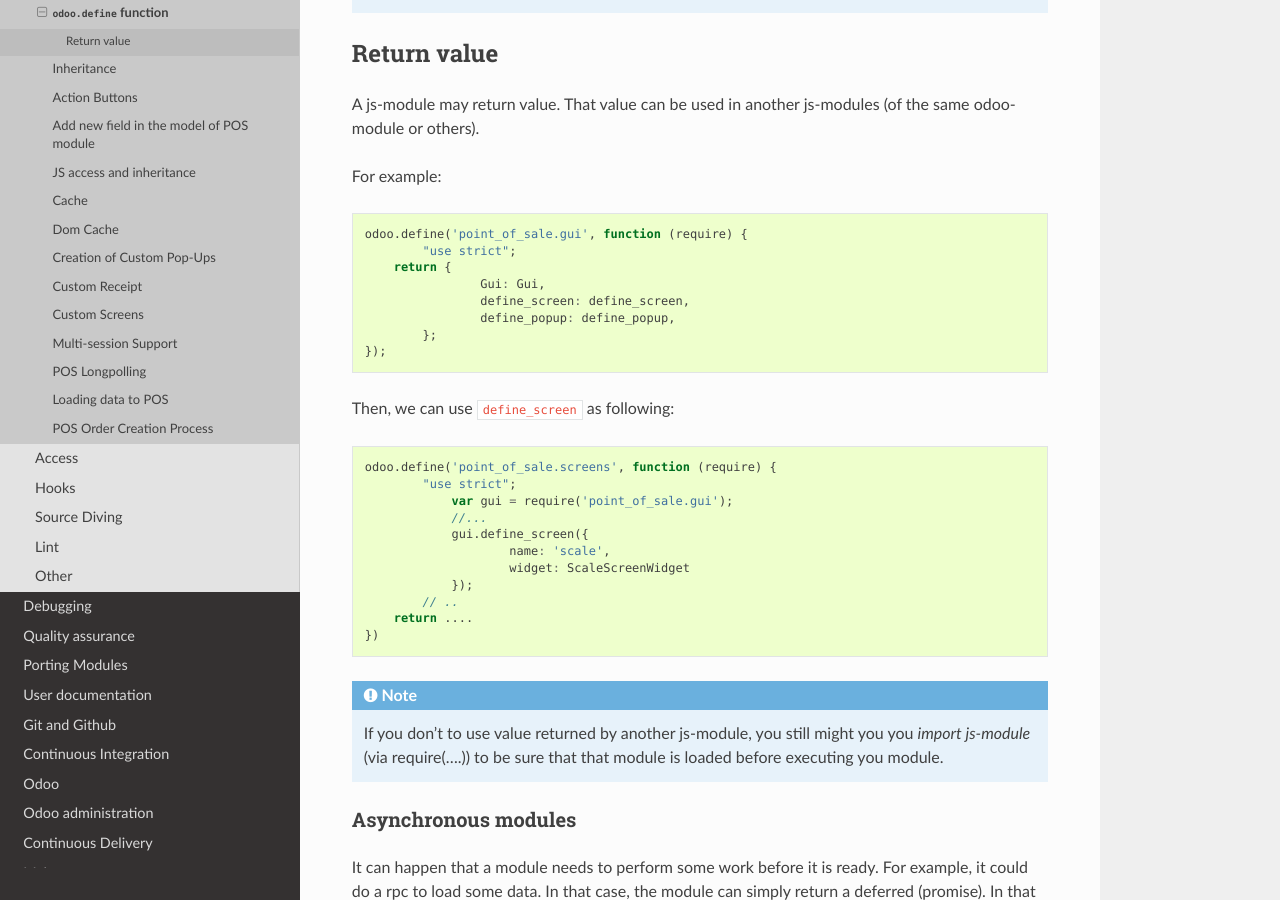
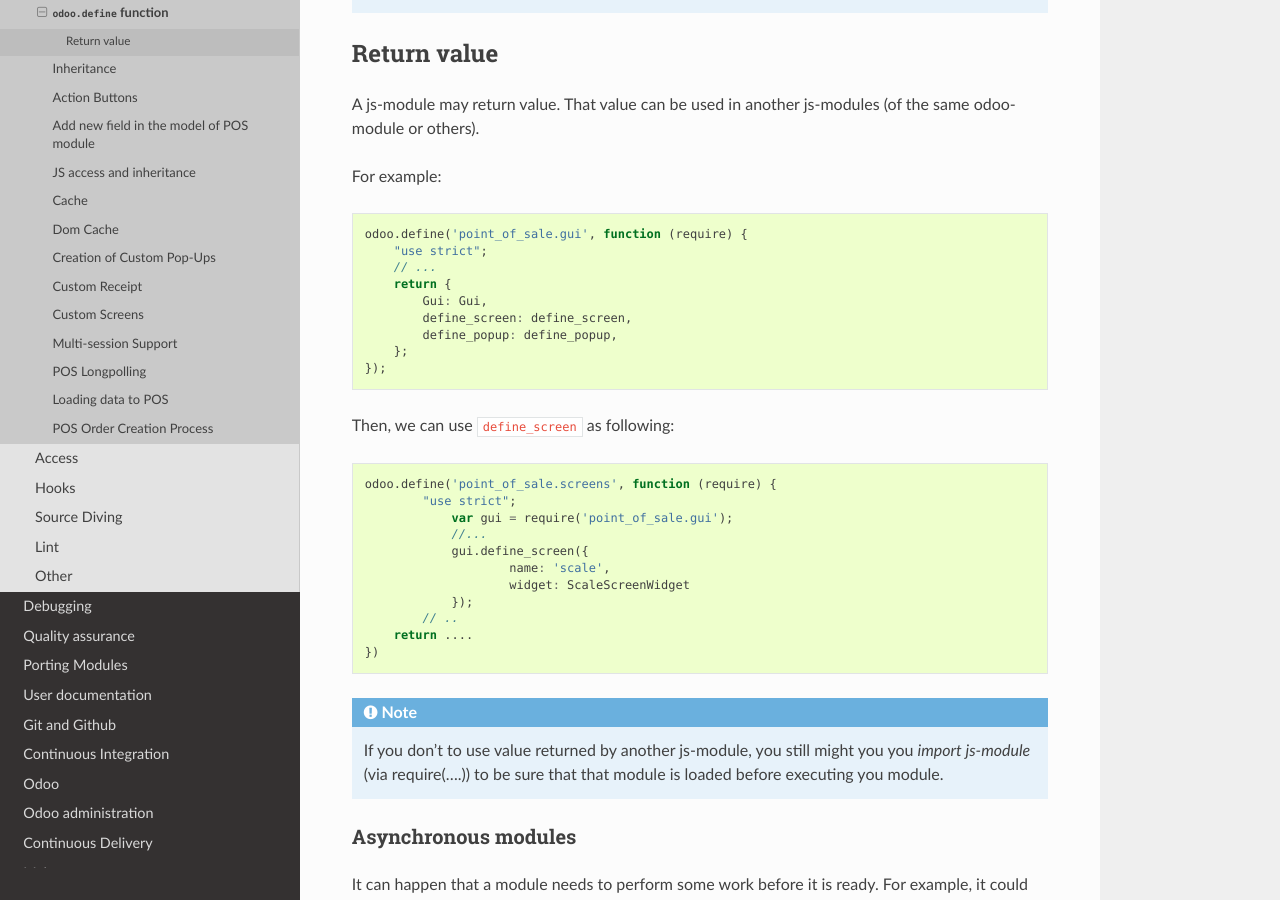
Before and after one commit to itpp-labs/odoo-development, a Sphinx documentation site: the page built from docs/dev/pos/odoo_define.rst, in a window 1280 px wide and 900 px high, scrolled down 846 px. Built offline with Sphinx 7.4.7 and the Read the Docs theme 2.0.0, drawn with Linux system fonts in a browser that asks for light colours.

```diff
--- a/docs/dev/pos/odoo_define.rst
+++ b/docs/dev/pos/odoo_define.rst
@@ -43,12 +43,13 @@ For example:
 .. code-block:: js
 
     odoo.define('point_of_sale.gui', function (require) {
-	    "use strict";
+	"use strict";
+	// ...
         return {
-		    Gui: Gui,
-		    define_screen: define_screen,
-		    define_popup: define_popup,
-	    };
+            Gui: Gui,
+            define_screen: define_screen,
+            define_popup: define_popup,
+	};
     });
 
 Then, we can use ``define_screen`` as following:
```
